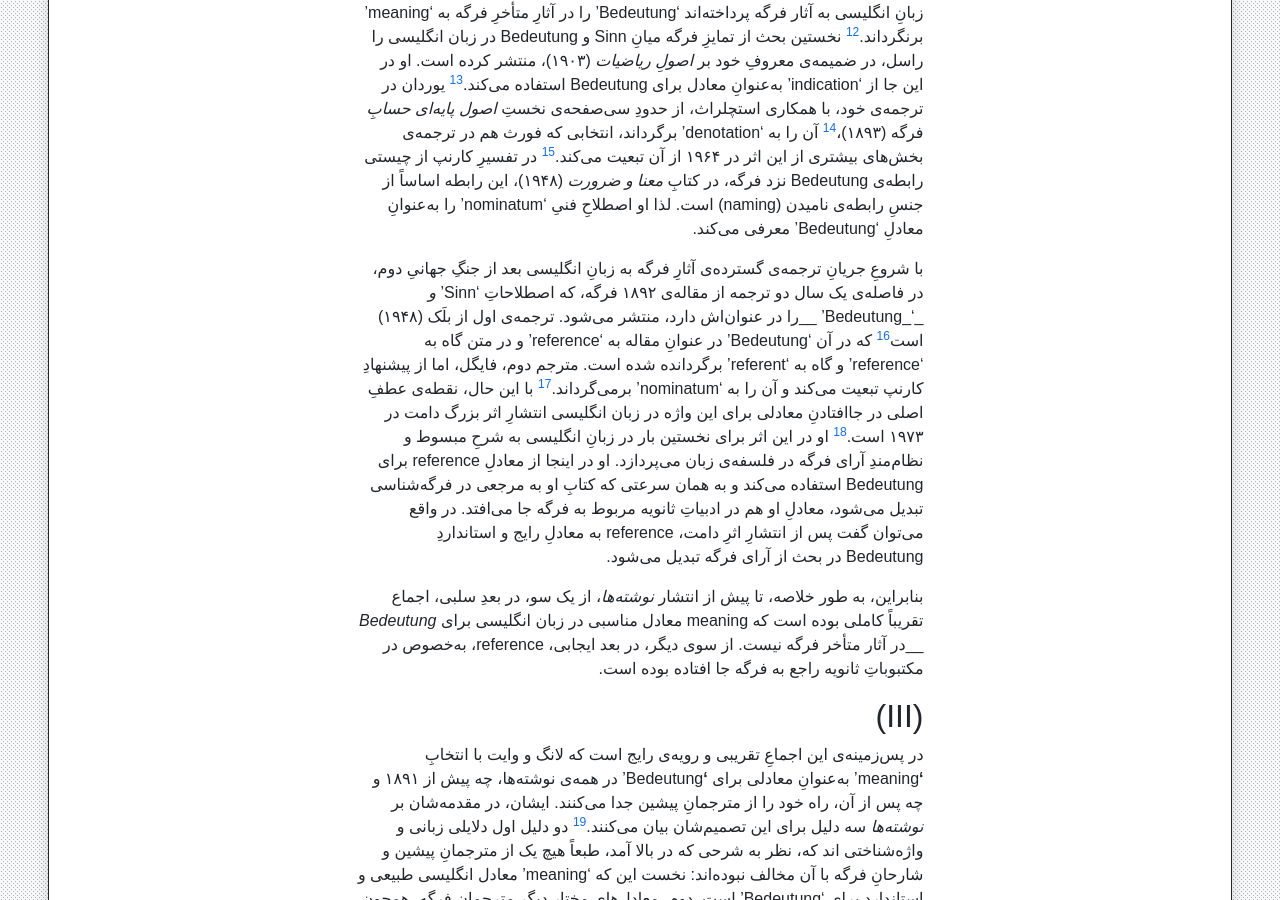
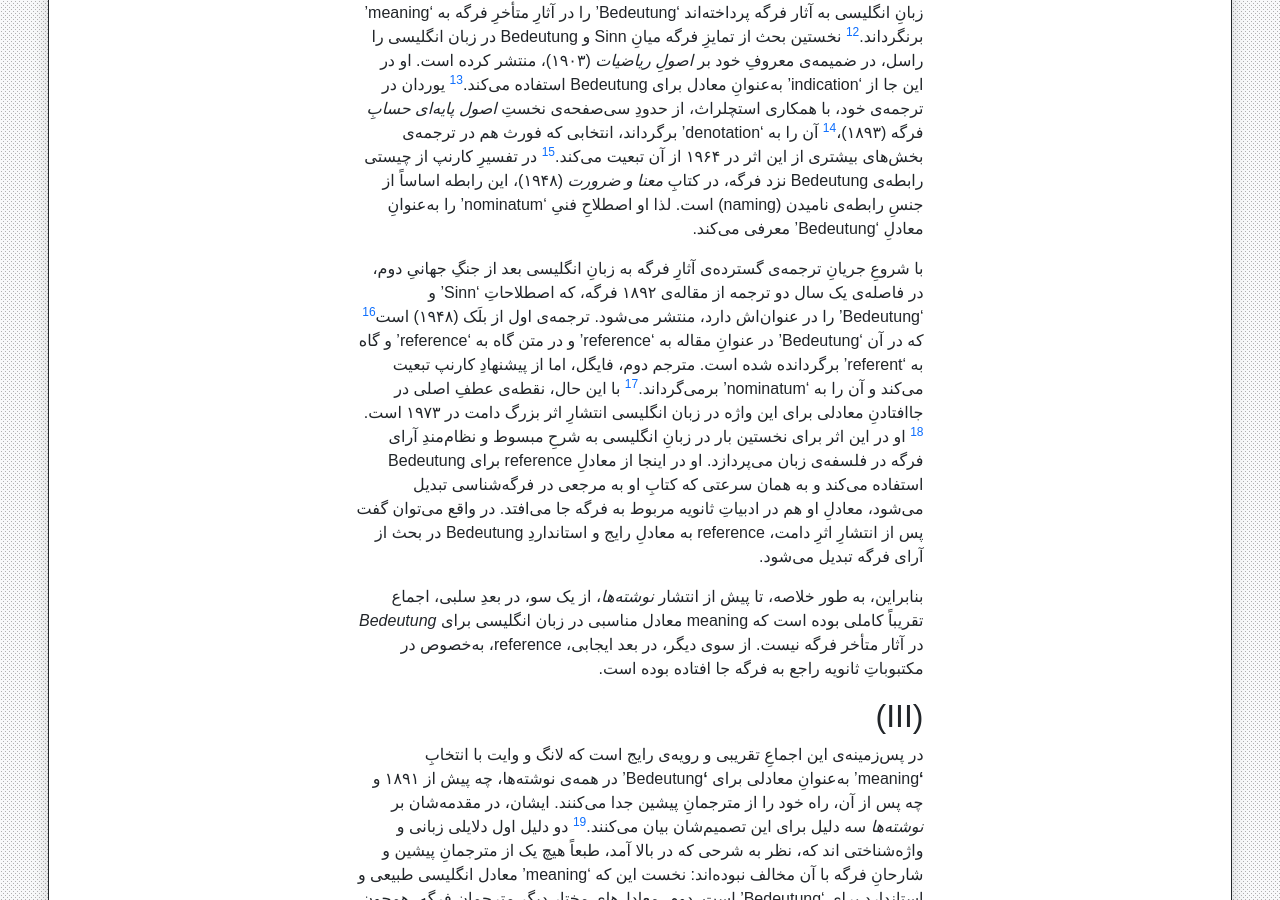
Before and after one commit to phicudemy/phicudemy.github.io, a Jekyll site: the page built from _posts/2024-06-22-fregebedeutung1.md, in a window 1280 px wide and 900 px high, scrolled down 3256 px. Built offline with Jekyll 4.4.1, drawn with Linux system fonts in a browser that asks for light colours; comment, search, counter and statistics services are not loaded; a style sheet for code colours, icons or effects is not loaded.

Commit message:
TinaCMS content update

```diff
--- a/_posts/2024-06-22-fregebedeutung1.md
+++ b/_posts/2024-06-22-fregebedeutung1.md
@@ -49,9 +49,9 @@ tags:
 
 با این ملاحظات، اکنون می‌توانیم بفهمیم چرا، تقریباً، هیچ کدام از مترجمانِ فرگه، شارحانِ او، یا دیگر فیلسوفانی که تا پیش از انتشارِ ترجمه‌ی لانگ و وایت از _نوشته‌ها_ در زبانِ انگلیسی به آثار فرگه پرداخته‌اند ‘Bedeutung’ را در آثارِ متأخرِ فرگه به ‘meaning’ برنگرداند.[^12] نخستین بحث از تمایزِ فرگه میانِ Sinn و Bedeutung در زبان انگلیسی را راسل، در ضمیمه‌ی معروفِ خود بر *اصولِ ریاضیات* (۱۹۰۳)، منتشر کرده است. او در این جا از ‘indication’ به‌عنوانِ معادل برای Bedeutung استفاده می‌کند.[^13] یوردان در ترجمه‌ی خود، با همکاری استچلراث، از حدودِ سی‌صفحه‌ی نخستِ _اصول پایه‌ای حسابِ_ فرگه (۱۸۹۳)،[^14] آن را به ‘denotation’ بر‌گرداند، انتخابی که فورث هم در ترجمه‌ی بخش‌های بیشتری از این اثر در ۱۹۶۴ از آن تبعیت می‌کند.[^15] در تفسیرِ کارنپ از چیستی رابطه‌ی Bedeutung نزد فرگه، در کتابِ _معنا و ضرورت_ (۱۹۴۸)، این رابطه اساساً از جنسِ رابطه‌ی نامیدن (naming) است. لذا او اصطلاحِ فنیِ ‘nominatum’ را به‌عنوانِ معادلِ ‘Bedeutung’ معرفی می‌کند.
 
-با شروعِ جریانِ ترجمه‌ی گسترده‌ی آثارِ فرگه به زبانِ انگلیسی بعد از جنگِ جهانیِ دوم، در فاصله‌ی یک سال دو ترجمه از مقاله‌ی ۱۸۹۲ فرگه، که اصطلاحاتِ ‘Sinn’ _و_ _‘_Bedeutung’ __را در عنوان‌اش دارد، منتشر می‌شود. ترجمه‌ی اول از بلَک (۱۹۴۸) است[^16] که در آن ‘Bedeutung’ در عنوانِ مقاله به ‘reference’ و در متن گاه به ‘reference’ و گاه به ‘referent’ برگردانده شده است. مترجم دوم، فایگل، اما از پیشنهادِ کارنپ تبعیت می‌کند و آن را به ‘nominatum’ برمی‌گرداند.[^17] با این حال، نقطه‌ی عطفِ اصلی در جاافتادنِ معادلی برای این واژه در زبان انگلیسی انتشارِ اثر بزرگ دامت در ۱۹۷۳ است.[^18] او در این اثر برای نخستین بار در زبانِ انگلیسی به شرحِ مبسوط و نظام‌مندِ آرای فرگه در فلسفه‌ی زبان می‌پردازد. او در اینجا از معادلِ reference برای Bedeutung استفاده می‌کند و به همان سرعتی که کتابِ او به مرجعی در فرگه‌شناسی تبدیل می‌شود، معادلِ او هم در ادبیاتِ ثانویه مربوط به فرگه جا می‌افتد. در واقع می‌توان گفت پس از انتشارِ اثرِ دامت، reference به معادلِ رایج و استانداردِ Bedeutung در بحث از آرای فرگه تبدیل می‌شود.
+با شروعِ جریانِ ترجمه‌ی گسترده‌ی آثارِ فرگه به زبانِ انگلیسی بعد از جنگِ جهانیِ دوم، در فاصله‌ی یک سال دو ترجمه از مقاله‌ی ۱۸۹۲ فرگه، که اصطلاحاتِ ‘Sinn’ و ‘Bedeutung’ را در عنوان‌اش دارد، منتشر می‌شود. ترجمه‌ی اول از بلَک (۱۹۴۸) است[^16] که در آن ‘Bedeutung’ در عنوانِ مقاله به ‘reference’ و در متن گاه به ‘reference’ و گاه به ‘referent’ برگردانده شده است. مترجم دوم، فایگل، اما از پیشنهادِ کارنپ تبعیت می‌کند و آن را به ‘nominatum’ برمی‌گرداند.[^17] با این حال، نقطه‌ی عطفِ اصلی در جاافتادنِ معادلی برای این واژه در زبان انگلیسی انتشارِ اثر بزرگ دامت در ۱۹۷۳ است.[^18] او در این اثر برای نخستین بار در زبانِ انگلیسی به شرحِ مبسوط و نظام‌مندِ آرای فرگه در فلسفه‌ی زبان می‌پردازد. او در اینجا از معادلِ reference برای Bedeutung استفاده می‌کند و به همان سرعتی که کتابِ او به مرجعی در فرگه‌شناسی تبدیل می‌شود، معادلِ او هم در ادبیاتِ ثانویه مربوط به فرگه جا می‌افتد. در واقع می‌توان گفت پس از انتشارِ اثرِ دامت، reference به معادلِ رایج و استانداردِ Bedeutung در بحث از آرای فرگه تبدیل می‌شود.
 
-بنابراین، به طور خلاصه، تا پیش از انتشار _نوشته‌ها_، از یک سو، در بعدِ سلبی، اجماع تقریباً کاملی بوده است که meaning معادل مناسبی در زبان انگلیسی برای _Bedeutung_ __در آثار متأخر فرگه نیست. از سوی دیگر، در بعد ایجابی، reference، به‌خصوص در مکتبوباتِ ثانویه راجع به فرگه جا افتاده بوده است.
+بنابراین، به طور خلاصه، تا پیش از انتشار _نوشته‌ها_، از یک سو، در بعدِ سلبی، اجماع تقریباً کاملی بوده است که meaning معادل مناسبی در زبان انگلیسی برای _Bedeutung_ در آثار متأخر فرگه نیست. از سوی دیگر، در بعد ایجابی، reference، به‌خصوص در مکتبوباتِ ثانویه راجع به فرگه جا افتاده بوده است.
 
 
 ## (III)
```
